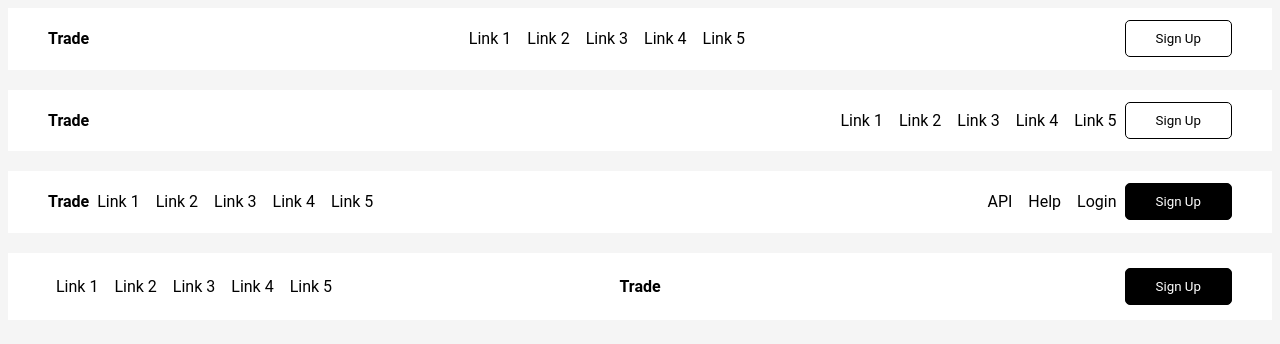
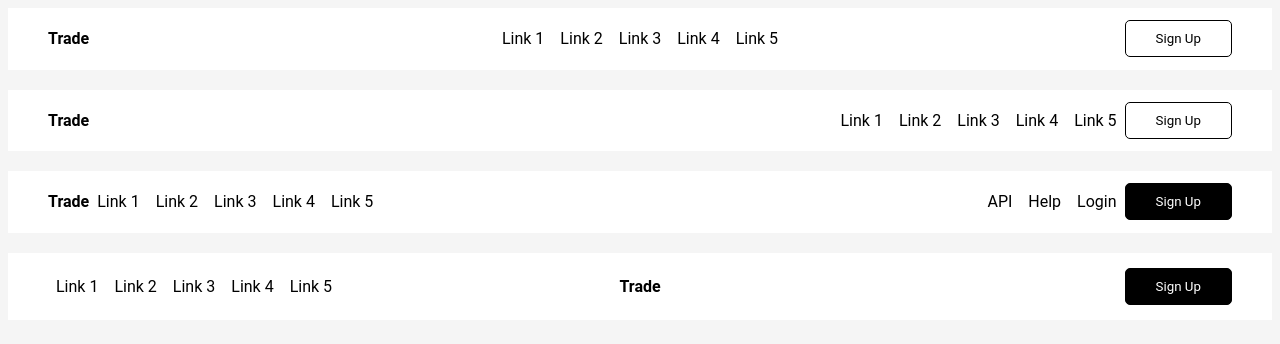
Before and after one commit to Nicholas-Riegel/html-css-lab, a plain HTML site: page navs.html in a window 1280 px wide. Drawn offline with Linux system fonts and the light colour scheme.

Commit message:
update css for navs

```diff
--- a/style.css
+++ b/navs.css
@@ -44,6 +44,11 @@ div {
     background-color: white;
 }
 
+#nav-1 ul:nth-child(2){
+    position: absolute;
+    left: 50%;
+    transform: translateX(-50%);
+}
 #nav-3 button, #nav-4 button {
     color: white;
     border: 1px solid black;
--- a/index.html
+++ b/navs.html
@@ -3,7 +3,7 @@
 <head>
     <meta charset="UTF-8">
     <meta name="viewport" content="width=device-width, initial-scale=1.0">
-    <link rel="stylesheet" href="style.css">
+    <link rel="stylesheet" href="navs.css">
     <title>Document</title>
 </head>
 <body>
```
